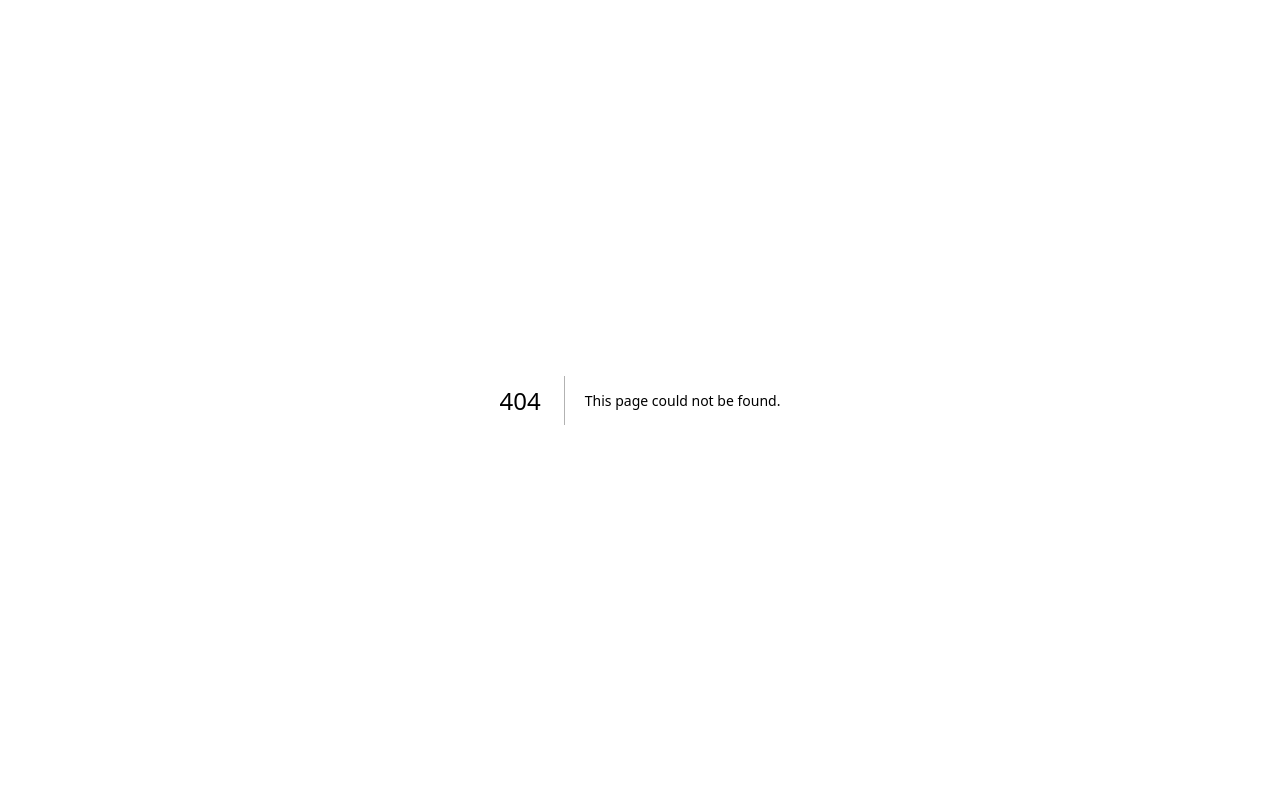
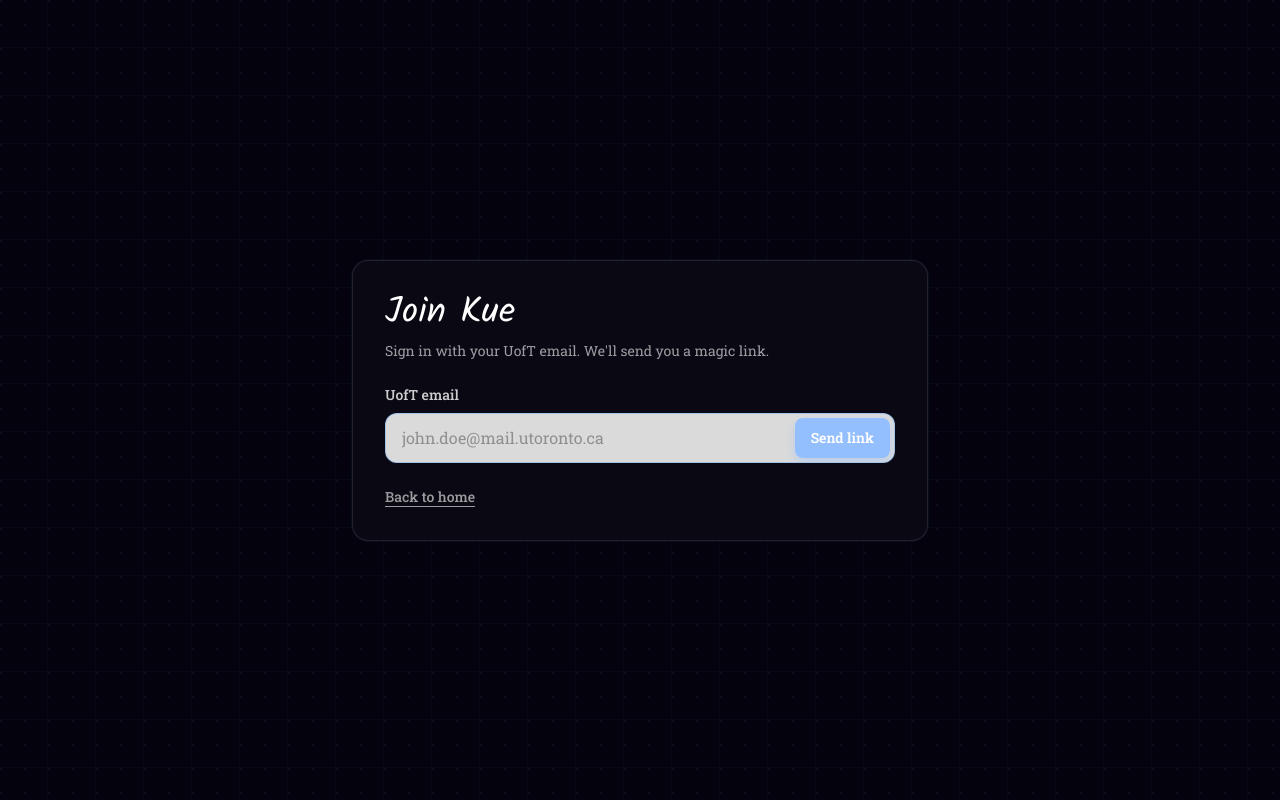
Before and after one commit to Yathu2007/kue, a Next.js app: page /login in a window 1280 px wide. Before the commit this address had no page. Built offline with nearby package versions, Linux system fonts and the light colour scheme; no server answers.

Commit message:
setup authentication with supabase magic link

```diff
--- a/app/api/my-courses/route.ts
+++ b/app/api/my-courses/route.ts
@@ -1,32 +1,19 @@
 import { NextResponse } from "next/server";
-import { PrismaPg } from "@prisma/adapter-pg";
-import { PrismaClient } from "@/prisma/generated/prisma/client";
+import { prisma } from "@/lib/prisma";
+import { createSupabaseServerClient } from "@/lib/supabase/server";
 
-declare global {
-  var prisma: PrismaClient | undefined;
-}
+export async function GET() {
+  const supabase = await createSupabaseServerClient();
+  const {
+    data: { user },
+  } = await supabase.auth.getUser();
 
-const prisma =
-  globalThis.prisma ??
-  new PrismaClient({
-    adapter: new PrismaPg({ connectionString: process.env.DATABASE_URL }),
-  });
-
-if (process.env.NODE_ENV !== "production") globalThis.prisma = prisma;
-
-export async function GET(request: Request) {
-  const { searchParams } = new URL(request.url);
-  const userId = searchParams.get("userId") ?? request.headers.get("x-user-id");
-
-  if (!userId) {
-    return NextResponse.json(
-      { error: "Unauthorized", hint: "Provide userId in query or x-user-id." },
-      { status: 401 },
-    );
+  if (!user) {
+    return NextResponse.json({ error: "Unauthorized" }, { status: 401 });
   }
 
   const memberships = await prisma.courseMembership.findMany({
-    where: { userId },
+    where: { userId: user.id },
     include: { course: true },
     orderBy: { createdAt: "desc" },
   });
--- /dev/null
+++ b/app/auth/callback/route.ts
@@ -0,0 +1,14 @@
+import { NextResponse } from "next/server";
+import { createSupabaseServerClient } from "@/lib/supabase/server";
+
+export async function GET(request: Request) {
+  const requestUrl = new URL(request.url);
+  const code = requestUrl.searchParams.get("code");
+
+  if (code) {
+    const supabase = await createSupabaseServerClient();
+    await supabase.auth.exchangeCodeForSession(code);
+  }
+
+  return NextResponse.redirect(new URL("/dashboard", requestUrl.origin));
+}
--- a/app/dashboard/page.tsx
+++ b/app/dashboard/page.tsx
@@ -1,16 +1,15 @@
 import type { Metadata } from "next";
+import { redirect } from "next/navigation";
 import {
   CourseCard,
   type CourseCardProps,
 } from "@/components/courses/CourseCard";
+import { createSupabaseServerClient } from "@/lib/supabase/server";
 
 export const metadata: Metadata = {
   title: "Dashboard · Kue",
   description: "Your courses and office hours",
 };
-
-/** Placeholder until auth provides the real display name. */
-const displayName = "Fname Lname";
 
 const demoCourses: CourseCardProps[] = [
   {
@@ -36,7 +35,20 @@ const demoCourses: CourseCardProps[] = [
   },
 ];
 
-export default function DashboardPage() {
+export default async function DashboardPage() {
+  const supabase = await createSupabaseServerClient();
+  const {
+    data: { user },
+  } = await supabase.auth.getUser();
+
+  if (!user) redirect("/login");
+
+  const displayName =
+    user.user_metadata?.full_name ??
+    user.user_metadata?.name ??
+    user.email?.split("@")[0] ??
+    "there";
+
   return (
     <main className="min-h-screen bg-[#04030D] px-6 py-10 text-[#ededed] sm:px-10">
       <div className="subtle-bg-pattern pointer-events-none fixed inset-0 opacity-25" />
--- /dev/null
+++ b/app/login/page.tsx
@@ -0,0 +1,110 @@
+"use client";
+
+import { useMemo, useState } from "react";
+import { useRouter } from "next/navigation";
+import { createSupabaseBrowserClient } from "@/lib/supabase/browser";
+
+function isAllowedUofTEmail(email: string) {
+  const normalized = email.trim().toLowerCase();
+  return (
+    normalized.endsWith("@mail.utoronto.ca") || normalized.endsWith("@utoronto.ca")
+  );
+}
+
+export default function LoginPage() {
+  const router = useRouter();
+  const supabase = useMemo(() => createSupabaseBrowserClient(), []);
+
+  const [email, setEmail] = useState("");
+  const [status, setStatus] = useState<
+    "idle" | "sending" | "sent" | "error"
+  >("idle");
+  const [message, setMessage] = useState<string>("");
+
+  async function onSubmit(e: React.FormEvent) {
+    e.preventDefault();
+    setMessage("");
+
+    if (!isAllowedUofTEmail(email)) {
+      setStatus("error");
+      setMessage("Use your @utoronto.ca or @mail.utoronto.ca email.");
+      return;
+    }
+
+    setStatus("sending");
+    const redirectTo = `${window.location.origin}/auth/callback`;
+
+    const { error } = await supabase.auth.signInWithOtp({
+      email: email.trim(),
+      options: {
+        emailRedirectTo: redirectTo,
+      },
+    });
+
+    if (error) {
+      setStatus("error");
+      setMessage(error.message);
+      return;
+    }
+
+    setStatus("sent");
+    setMessage("Check your inbox for the sign-in link.");
+  }
+
+  return (
+    <main className="relative flex min-h-screen items-center justify-center overflow-hidden bg-[#04030D] px-6">
+      <div className="subtle-bg-pattern pointer-events-none absolute inset-0" />
+
+      <section className="relative z-10 w-full max-w-xl rounded-2xl border border-white/10 bg-[#0c0b14]/90 p-8 shadow-[0_0_0_1px_rgba(78,160,255,0.06)]">
+        <h1 className="font-[family-name:var(--font-kalam)] text-4xl font-medium text-white">
+          Join Kue
+        </h1>
+        <p className="mt-2 text-sm text-white/60">
+          Sign in with your UofT email. We'll send you a magic link.
+        </p>
+
+        <form onSubmit={onSubmit} className="mt-6">
+          <label className="block text-sm font-medium text-white/80">
+            UofT email
+          </label>
+          <div className="mt-2 flex items-center overflow-hidden rounded-xl border border-[#4ea0ff]/40 bg-[#dadada]">
+            <input
+              type="email"
+              autoComplete="email"
+              placeholder="john.doe@mail.utoronto.ca"
+              value={email}
+              onChange={(e) => setEmail(e.target.value)}
+              className="h-12 flex-1 bg-transparent px-4 text-base text-[#5f5f5f] placeholder:text-[#8f8f8f] outline-none"
+              aria-label="UofT email"
+            />
+            <button
+              type="submit"
+              disabled={status === "sending"}
+              className="m-1 flex h-10 items-center justify-center rounded-lg bg-[#94BFFF] px-4 text-sm font-semibold text-white shadow-[0_4px_10px_rgba(148,191,255,0.45)] transition-all duration-150 ease-out hover:bg-[#a5c9ff] disabled:cursor-not-allowed disabled:opacity-70"
+            >
+              {status === "sending" ? "Sending…" : "Send link"}
+            </button>
+          </div>
+
+          {message ? (
+            <p
+              className={`mt-3 text-sm ${
+                status === "error" ? "text-red-200" : "text-white/70"
+              }`}
+            >
+              {message}
+            </p>
+          ) : null}
+        </form>
+
+        <button
+          type="button"
+          onClick={() => router.push("/")}
+          className="mt-6 text-sm font-medium text-white/60 underline underline-offset-4 hover:text-white/80"
+        >
+          Back to home
+        </button>
+      </section>
+    </main>
+  );
+}
--- a/app/page.tsx
+++ b/app/page.tsx
@@ -1,5 +1,6 @@
 import { Metadata } from 'next';
 import { CursorSpotlight } from "@/components/cursor-spotlight";
+import Link from "next/link";
 
 export const metadata: Metadata = {
   title: 'Kue',
@@ -21,25 +22,17 @@ export default function Home() {
           Join the queue now
         </p>
 
-        <form className="mx-auto w-full max-w-xl">
-          <div
-            className="queue-glow flex h-14 items-center overflow-hidden rounded-xl border border-[#4ea0ff] bg-[#dadada]"
+        <div className="mx-auto w-full max-w-xl">
+          <Link
+            href="/login"
+            className="queue-glow mx-auto flex h-14 items-center justify-center rounded-xl border border-[#4ea0ff] bg-[#94BFFF] px-6 text-xl font-semibold text-white shadow-[0_6px_18px_rgba(148,191,255,0.35)] transition-all duration-150 ease-out hover:bg-[#a5c9ff] hover:shadow-[0_10px_24px_rgba(148,191,255,0.45)] active:translate-y-[1px] active:scale-[0.99]"
           >
-            <input
-              type="email"
-              placeholder="john.doe@mail.utoronto.ca"
-              className="h-full flex-1 bg-transparent px-4 text-xl text-[#5f5f5f] placeholder:text-[#8f8f8f] outline-none"
-              aria-label="UofT email"
-            />
-            <button
-              type="button"
-              className="mr-1 flex h-12 w-14 items-center justify-center rounded-lg bg-[#94BFFF] text-white shadow-[0_4px_10px_rgba(148,191,255,0.45)] transition-all duration-150 ease-out hover:bg-[#a5c9ff] hover:shadow-[0_6px_14px_rgba(148,191,255,0.5)] active:translate-y-[1px] active:scale-[0.97] active:shadow-[0_2px_6px_rgba(148,191,255,0.4)]"
-              aria-label="Join queue"
-            >
-              <span className="text-3xl leading-none">→</span>
-            </button>
-          </div>
-        </form>
+            Join Kue
+          </Link>
+          <p className="mt-4 text-sm text-white/55">
+            Sign in with your @utoronto.ca email.
+          </p>
+        </div>
       </section>
     </main>
   );
--- /dev/null
+++ b/lib/prisma.ts
@@ -0,0 +1,14 @@
+import { PrismaPg } from "@prisma/adapter-pg";
+import { PrismaClient } from "@/prisma/generated/prisma/client";
+
+declare global {
+  var prisma: PrismaClient | undefined;
+}
+
+export const prisma =
+  globalThis.prisma ??
+  new PrismaClient({
+    adapter: new PrismaPg({ connectionString: process.env.DATABASE_URL }),
+  });
+
+if (process.env.NODE_ENV !== "production") globalThis.prisma = prisma;
--- a/lib/supabase.ts
+++ b/lib/supabase.ts
@@ -1,6 +1,4 @@
 import { createClient } from "@supabase/supabase-js";
-
-process.loadEnvFile("./.env.local");
 
 const supabaseUrl = process.env.NEXT_PUBLIC_SUPABASE_URL!;
 const supabaseAnonKey = process.env.NEXT_PUBLIC_SUPABASE_PUBLISHABLE_KEY!;
--- /dev/null
+++ b/lib/supabase/browser.ts
@@ -0,0 +1,14 @@
+import { createBrowserClient } from "@supabase/ssr";
+
+export function createSupabaseBrowserClient() {
+  const url = process.env.NEXT_PUBLIC_SUPABASE_URL;
+  const anonKey = process.env.NEXT_PUBLIC_SUPABASE_PUBLISHABLE_KEY;
+
+  if (!url || !anonKey) {
+    throw new Error(
+      "Missing NEXT_PUBLIC_SUPABASE_URL or NEXT_PUBLIC_SUPABASE_PUBLISHABLE_KEY",
+    );
+  }
+
+  return createBrowserClient(url, anonKey);
+}
--- /dev/null
+++ b/lib/supabase/server.ts
@@ -0,0 +1,33 @@
+import { createServerClient } from "@supabase/ssr";
+import { cookies } from "next/headers";
+
+export async function createSupabaseServerClient() {
+  const url = process.env.NEXT_PUBLIC_SUPABASE_URL;
+  const anonKey = process.env.NEXT_PUBLIC_SUPABASE_PUBLISHABLE_KEY;
+
+  if (!url || !anonKey) {
+    throw new Error(
+      "Missing NEXT_PUBLIC_SUPABASE_URL or NEXT_PUBLIC_SUPABASE_PUBLISHABLE_KEY",
+    );
+  }
+
+  const cookieStore = await cookies();
+
+  return createServerClient(url, anonKey, {
+    cookies: {
+      getAll() {
+        return cookieStore.getAll();
+      },
+      setAll(cookiesToSet) {
+        try {
+          cookiesToSet.forEach(({ name, value, options }) => {
+            cookieStore.set(name, value, options);
+          });
+        } catch {
+          // Called from a Server Component render path where cookies
+          // can't be mutated; this is safe to ignore.
+        }
+      },
+    },
+  });
+}
--- a/package.json
+++ b/package.json
@@ -11,6 +11,7 @@
   "dependencies": {
     "@prisma/adapter-pg": "^7.4.0",
     "@prisma/client": "^7.4.0",
+    "@supabase/ssr": "^0.10.2",
     "@supabase/supabase-js": "^2.95.3",
     "dotenv": "^17.3.1",
     "next": "16.1.6",
```
Also changed, not shown: 1 other file (tests, documents, lock files or other folders).
